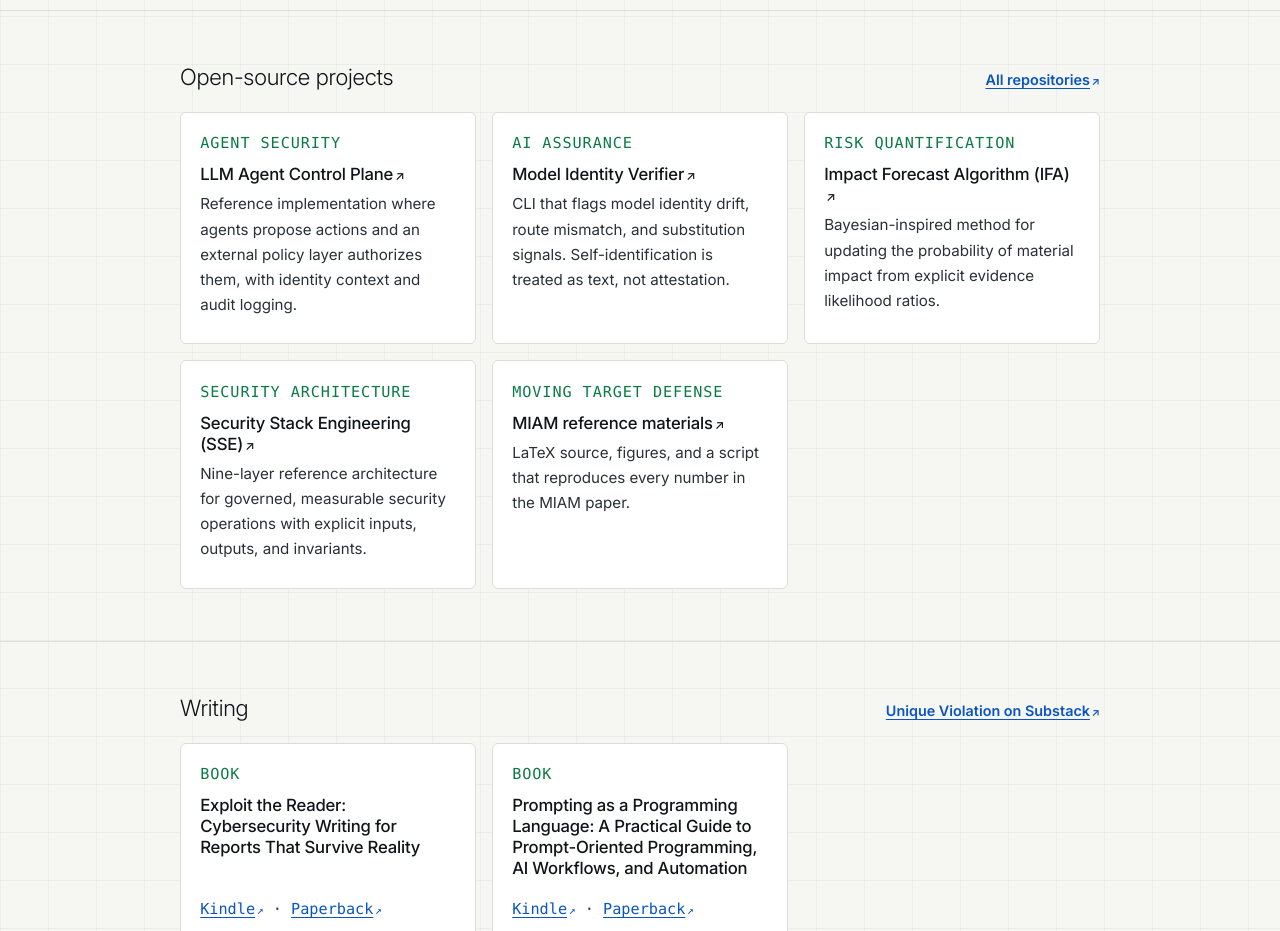
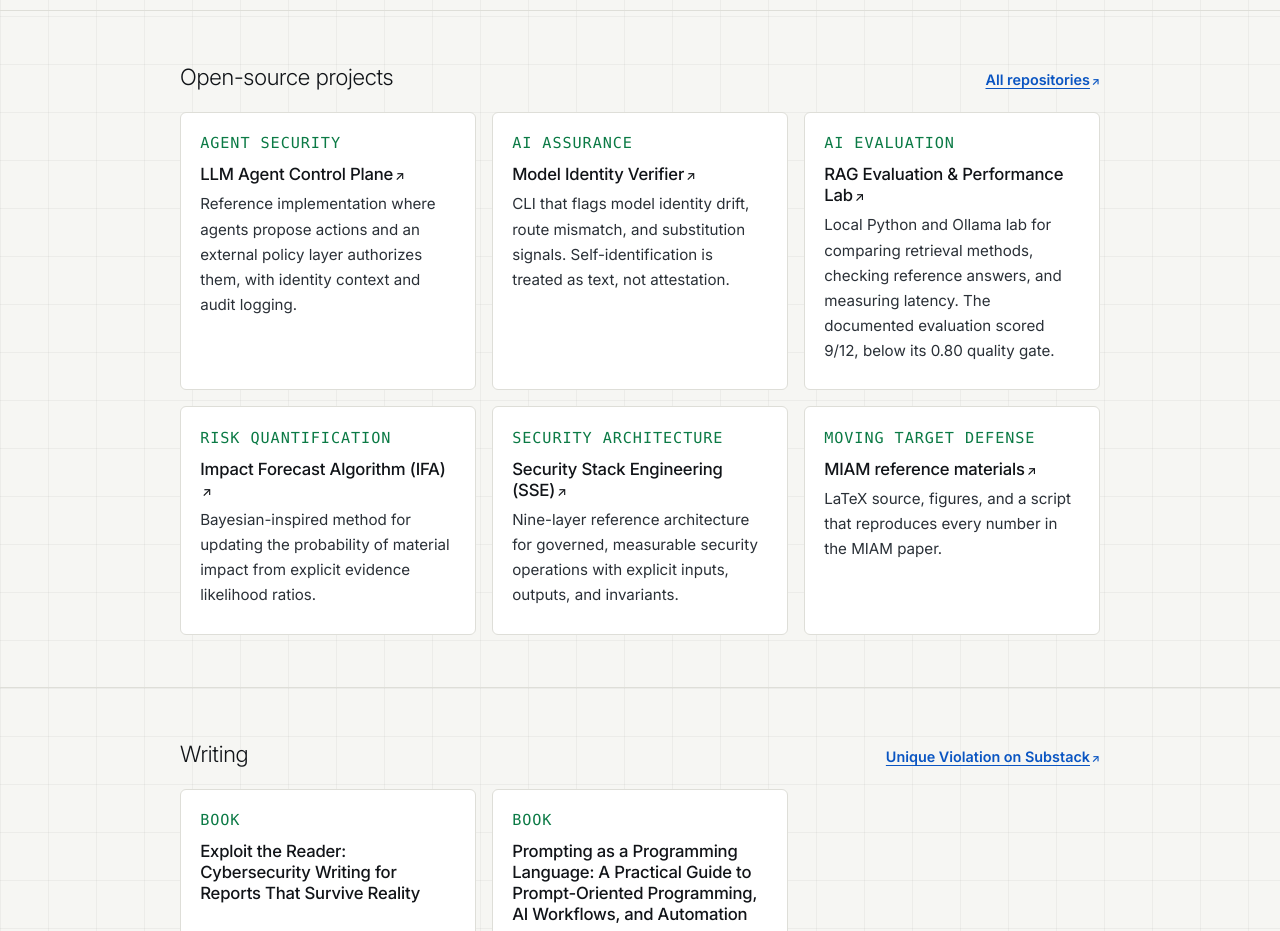
Before and after one commit to codethor0/thor-sec, a plain HTML site: page index.html in a window 1280 px wide. Shown: the part 2720-3651 px from the top of the page. Drawn offline with Linux system fonts and the light colour scheme.

Commit message:
site: feature the RAG Evaluation & Performance Lab (#17)
Add the RAG Evaluation & Performance Lab to the existing homepage project grid.

```diff
--- a/index.html
+++ b/index.html
@@ -194,6 +194,11 @@
             <p>CLI that flags model identity drift, route mismatch, and substitution signals. Self-identification is treated as text, not attestation.</p>
           </li>
           <li class="card">
+            <p class="card-kind">AI evaluation</p>
+            <h3><a href="https://github.com/codethor0/rag-evaluation-performance-lab">RAG Evaluation &amp; Performance Lab</a></h3>
+            <p>Local Python and Ollama lab for comparing retrieval methods, checking reference answers, and measuring latency. The documented evaluation scored 9/12, below its 0.80 quality gate.</p>
+          </li>
+          <li class="card">
             <p class="card-kind">Risk quantification</p>
             <h3><a href="https://github.com/codethor0/impact-forecast">Impact Forecast Algorithm (IFA)</a></h3>
             <p>Bayesian-inspired method for updating the probability of material impact from explicit evidence likelihood ratios.</p>
```
